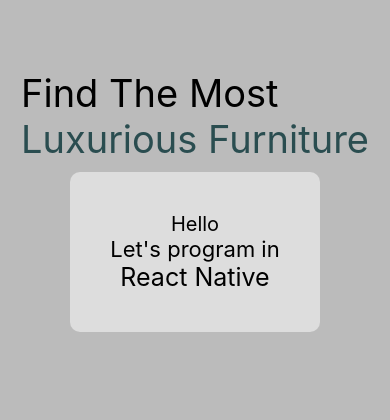
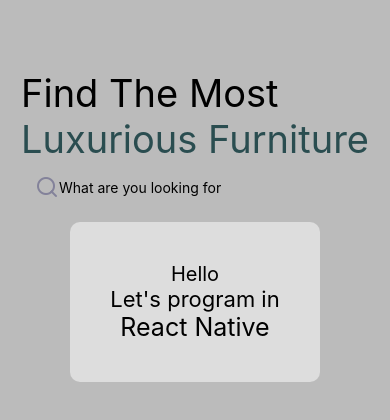
Before and after one commit to ahmadysayed/native-ecommerce, a React Native app: screen / in a window 390 px wide. Shown: the top 420 px of the page. Built offline with nearby package versions, Linux system fonts and the light colour scheme.

Commit message:
[UI] showing text input and opactity event

```diff
--- a/src/components/WelcomeView.js
+++ b/src/components/WelcomeView.js
@@ -1,11 +1,34 @@
-import { View, Text, StyleSheet } from "react-native";
+import { Feather, Ionicons } from "@expo/vector-icons";
+import {
+  View,
+  Text,
+  StyleSheet,
+  TouchableOpacity,
+  TextInput,
+} from "react-native";
 
 function WelcomeView() {
   return (
-    <View>
-      <Text style={styles.welcomeTxt("#000", 70)}>Find The Most</Text>
+    <View style={{}}>
+      <View>
+        <Text style={styles.welcomeTxt("#000", 70)}>Find The Most</Text>
 
-      <Text style={styles.welcomeTxt("#2A4D50", 0)}>Luxurious Furniture</Text>
+        <Text style={styles.welcomeTxt("#2A4D50", 0)}>Luxurious Furniture</Text>
+      </View>
+      <View style={styles.searchContainer}>
+        <TouchableOpacity
+          onPress={() => {
+            console.log("I am tapped");
+          }}
+        >
+          <Feather name="search" size={24} style={styles.searchIcon} />
+        </TouchableOpacity>
+
+        <TextInput
+          placeholder="What are you looking for"
+          style={styles.searchInput}
+        />
+      </View>
     </View>
   );
 }
@@ -15,7 +38,23 @@
     fontSize: 38,
     color: color,
     marginTop: top,
+    marginHorizontal: 12,
   }),
+
+  searchIcon: {
+    marginTop: 12,
+    color: "#83829A",
+    marginLeft: 10,
+  },
+  searchContainer: {
+    flexDirection: "row",
+    justifyContent: "center",
+    height: 50,
+    marginHorizontal: 16,
+  },
+  searchInput: {
+    width: "100%",
+  },
 });
 
 export default WelcomeView;
```
